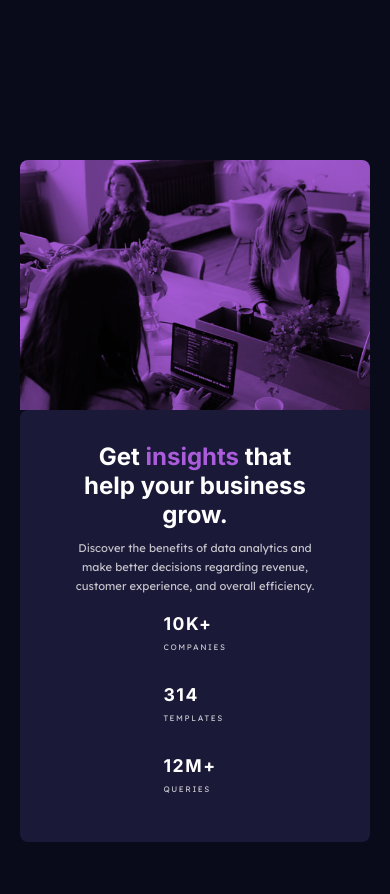
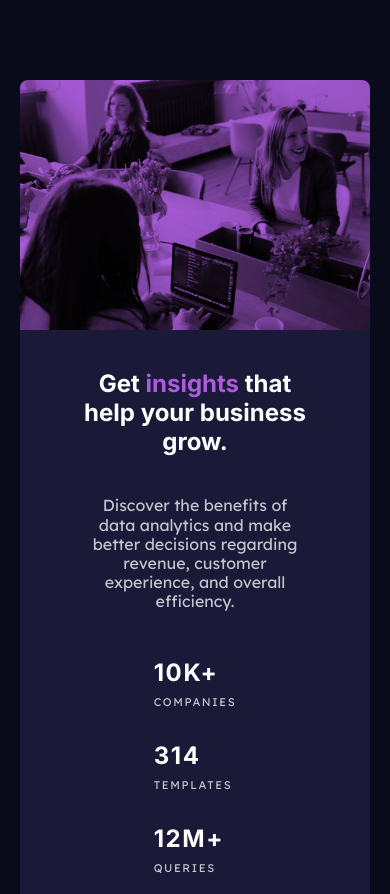
Before and after one commit to MordenWebDev/Stats-preview-card-component, a plain HTML site: page index.html in a window 390 px wide. Shown: the top 894 px of the page. Drawn offline with Linux system fonts and the light colour scheme.

Commit message:
updated style to make big box
big component

```diff
--- a/style.css
+++ b/style.css
@@ -21,13 +21,15 @@
     --card-background-color: hsl(244, 38%, 16%);
 
     background-color: var(--background-color);
+
+    /* opacity: 0.5; */
   }
   /* main section */
 
   main {
     display: flex;
     flex-direction: row-reverse;
-    margin: 10rem 2rem;
+    margin: 5rem 2rem;
 
     justify-content: center;
     /* background-color: hsl(244, 38%, 16%); */
@@ -43,7 +45,7 @@
   .feature {
     font-family: "Lexend", sans-serif;
     font-family: 400;
-    font-size: 0.5rem;
+    font-size: 0.7rem;
     letter-spacing: 0.1rem;
   }
   .feature span {
@@ -52,7 +54,7 @@
     color: var(--title-color);
     font-family: "Inter", sans-serif;
     font-weight: 700;
-    font-size: 1.1rem;
+    font-size: 1.5rem;
   }
 
   /* left card container */
@@ -62,9 +64,9 @@
     flex-direction: column;
     justify-content: space-around;
     padding: 2rem;
-    max-width: 500px;
+    max-width: 600px;
     background-color: var(--card-background-color);
-    height: 350px;
+    height: 450px;
     flex-grow: 0;
     border-bottom-left-radius: 0.5rem;
     border-top-left-radius: 0.5rem;
@@ -72,8 +74,8 @@
   /* right container image */
 
   .blend-image {
-    height: 350px;
-    width: 500px;
+    height: 450px;
+    width: 600px;
     border-top-right-radius: 0.5rem;
     border-bottom-right-radius: 0.5rem;
 
@@ -90,18 +92,19 @@
     justify-content: space-evenly;
     text-transform: uppercase;
     align-content: flex-start;
-    margin-left: -1rem;
-    margin-top: 3rem;
+    margin-left: -3rem;
+    margin-top: 2rem;
+
   }
   /* paragraph inside the card width */
   .para-width {
     width: 350px;
-    margin: 1rem 0rem 0 3rem;
+    margin: -1rem 0rem 0 3rem;
     justify-content: center;
     font-family: "Lexend", sans-serif;
     font-family: 400;
-    font-size: 0.7rem;
-    line-height: 1.2rem;
+    font-size: 1rem;
+    line-height: 1.5rem;
   }
 
   /* head line */
@@ -122,11 +125,14 @@
       justify-content: center;
     }
     .dflex {
+      width: 550px;
+      border-top-left-radius: 0rem;
       border-bottom-left-radius: 0.5rem;
       border-bottom-right-radius: 0.5rem;
     }
 
     .blend-image {
+      width: 550px;
       border-radius: 0;
       border-top-left-radius: 0.5rem;
       border-top-right-radius: 0.5rem;
@@ -137,11 +143,19 @@
     }
     .info p {
       margin: 1rem;
+
     }
     .dflex {
-      height: 100%;
+      height: 600px;
     }
     .para-width {
+      text-align: center;
+      padding: 1rem;
+      margin: 0 auto;
+      margin-top: 1rem;
+      line-height: 1.2rem;
+    }
+    .title{
       text-align: center;
     }
   }
@@ -189,3 +203,7 @@
       margin: 0 auto;
     }
   }
+  /* main{
+    display: none;
+  }
+   */
```
